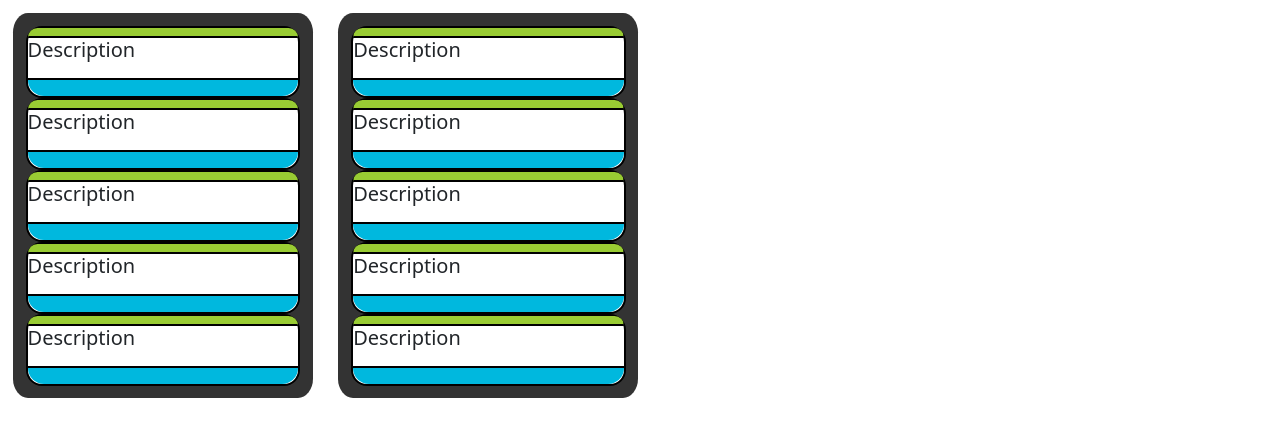
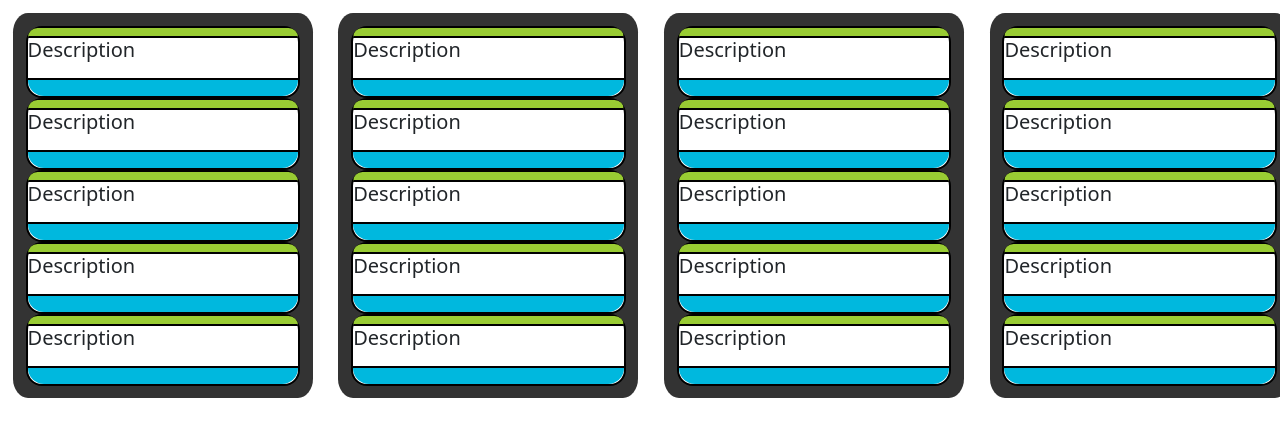
Before and after one commit to antoinech2/Trell-IMT, a Flask app: page /test in a window 1280 px wide. Shown: the part 70-507 px from the top of the page. Run offline with Flask 3, Linux system fonts and the light colour scheme.

Commit message:
category scroll

```diff
--- a/static/css/task_style.css
+++ b/static/css/task_style.css
@@ -51,7 +51,8 @@
 }
 .categories-container {
     display: flex;
-    overflow-x: auto; /* Ajoute une barre de défilement horizontale si nécessaire */
+    overflow-x: auto;
+
 }
 
 .category{
@@ -59,5 +60,8 @@
     border-radius : 5%;
     padding: 1%;
     margin:1%;
-    width: 300px; /* Ajustez la largeur de chaque catégorie selon vos préférences */
+    width: 300px;
+
+    flex-shrink: 0;
+
 }
--- a/templates/board_developpeur.html.jinja2
+++ b/templates/board_developpeur.html.jinja2
@@ -16,5 +16,26 @@
 {% include 'task.html.jinja2' %}
 {% include 'task.html.jinja2' %}
 </div>
+    <div class="category">
+{% include 'task.html.jinja2' %}
+{% include 'task.html.jinja2' %}
+{% include 'task.html.jinja2' %}
+{% include 'task.html.jinja2' %}
+{% include 'task.html.jinja2' %}
+</div>
+    <div class="category">
+{% include 'task.html.jinja2' %}
+{% include 'task.html.jinja2' %}
+{% include 'task.html.jinja2' %}
+{% include 'task.html.jinja2' %}
+{% include 'task.html.jinja2' %}
+</div>
+    <div class="category">
+{% include 'task.html.jinja2' %}
+{% include 'task.html.jinja2' %}
+{% include 'task.html.jinja2' %}
+{% include 'task.html.jinja2' %}
+{% include 'task.html.jinja2' %}
+</div>
 
     </div>
```
